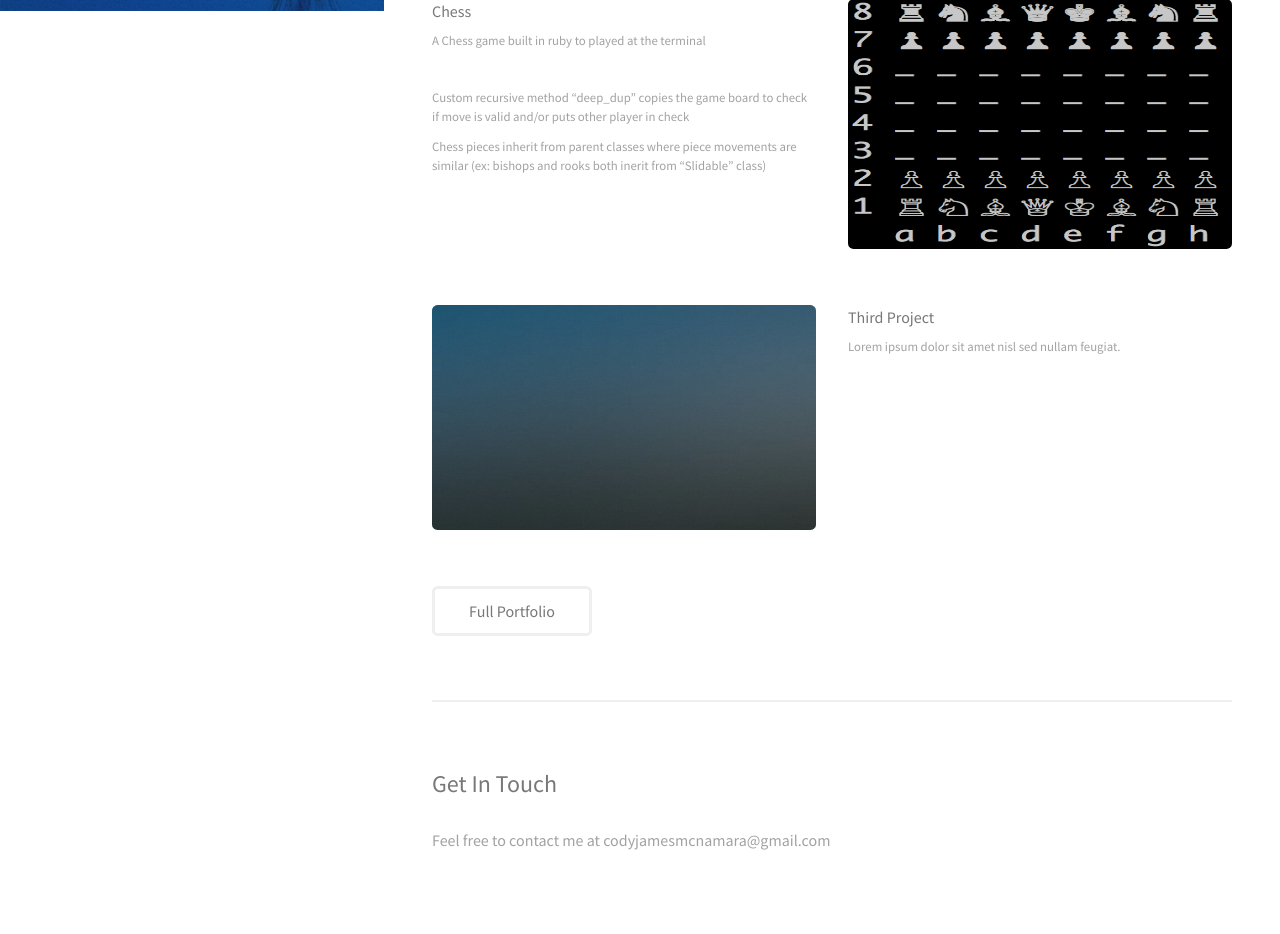
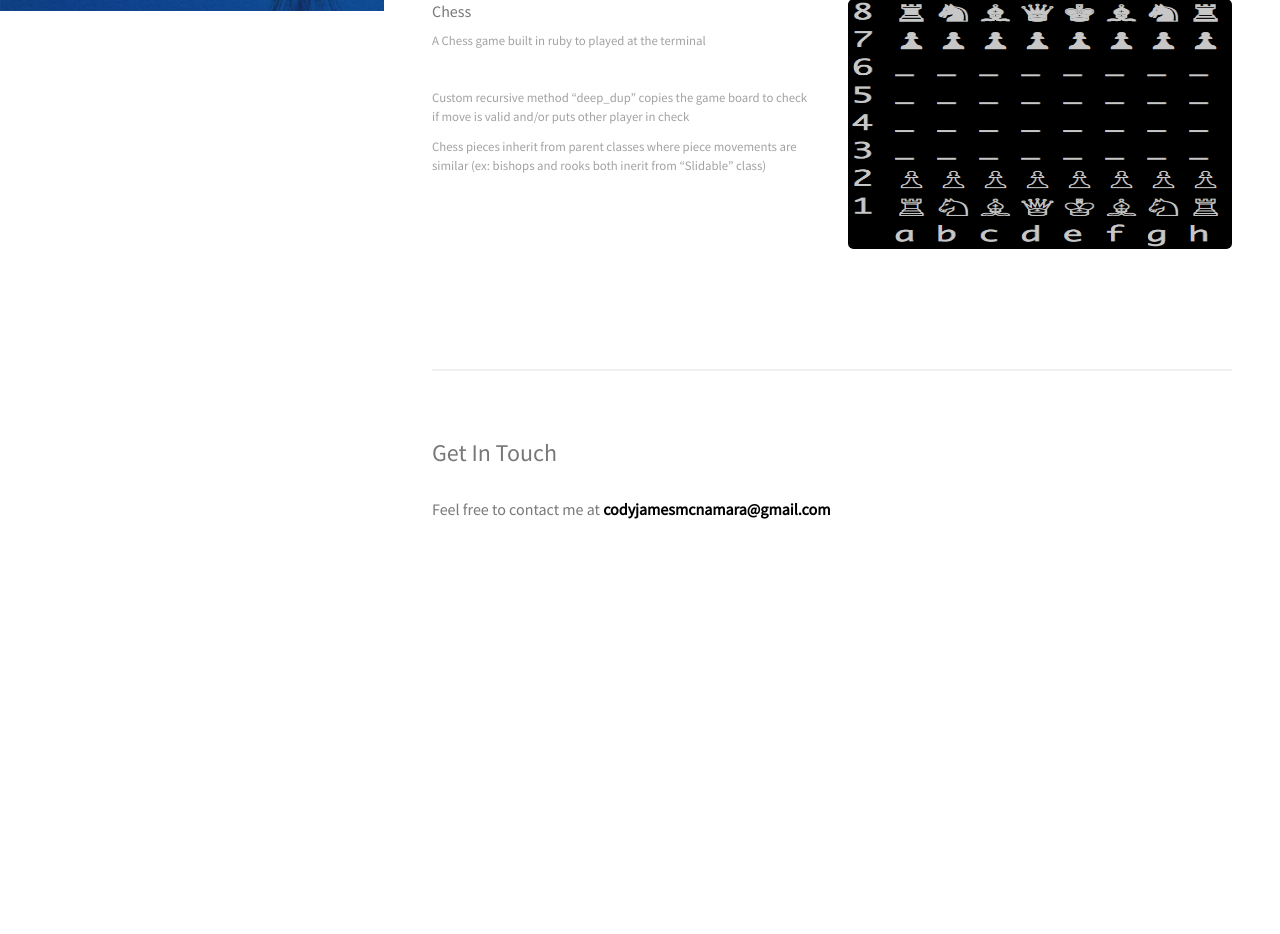
Before and after one commit to codymcnamara/Portfolio, a PHP site: page / in a window 1280 px wide. Shown: the part 789-1723 px from the top of the page. After the commit the page ends 1308 px from the top, so only its background shows below. Run offline with PHP 8.4, Linux system fonts and the light colour scheme.

Commit message:
changed contact me info. dropped 3rd empty project

```diff
--- a/css/style.css
+++ b/css/style.css
@@ -939,6 +939,16 @@
 			margin: 0;
 		}
 
+		#contact-me{
+			color: black;
+		}
+
+		#email-me{
+			font-weight: 900;
+			display: inline-block;
+
+		}
+
 /* Header */
 
 	#header {
--- a/index.html
+++ b/index.html
@@ -86,7 +86,7 @@
 								<a href="https://github.com/codymcnamara/chess"><img src="images/chess-black.jpg" alt="" class="image fit"/></a>
 							</article>
 
-							<article class="6u 12u$(xsmall) work-item">
+							<!-- <article class="6u 12u$(xsmall) work-item">
 								<a href="images/fulls/05.jpg" class="image fit thumb"><img src="images/thumbs/05.jpg" alt="" /></a>
 							</article>
 							<article class="6u$ 12u$(xsmall) work-item">
@@ -97,13 +97,13 @@
 						</div>
 						<ul class="actions">
 							<li><a href="#" class="button">Full Portfolio</a></li>
-						</ul>
+						</ul> -->
 					</section>
 
 				<!-- Three -->
 					<section id="three">
 						<h2>Get In Touch</h2>
-						<p>Feel free to contact me at codyjamesmcnamara@gmail.com</p>
+						<div id="contact-me"> <strong>Feel free to contact me at</strong> <div id="email-me">codyjamesmcnamara@gmail.com</div></div>
 						<!-- <div class="row">
 							<div class="8u 12u$(small)">
 								<form method="post" action="#">
```
Also changed, not shown: README.md (added), README.txt (deleted).
